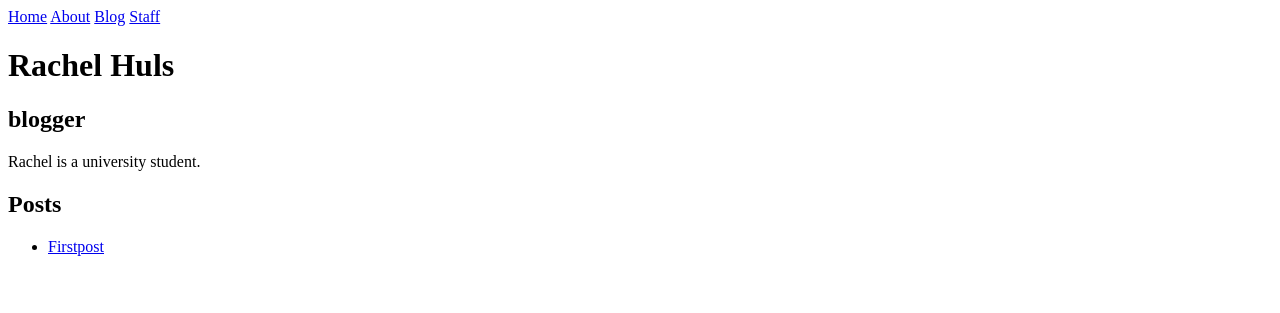
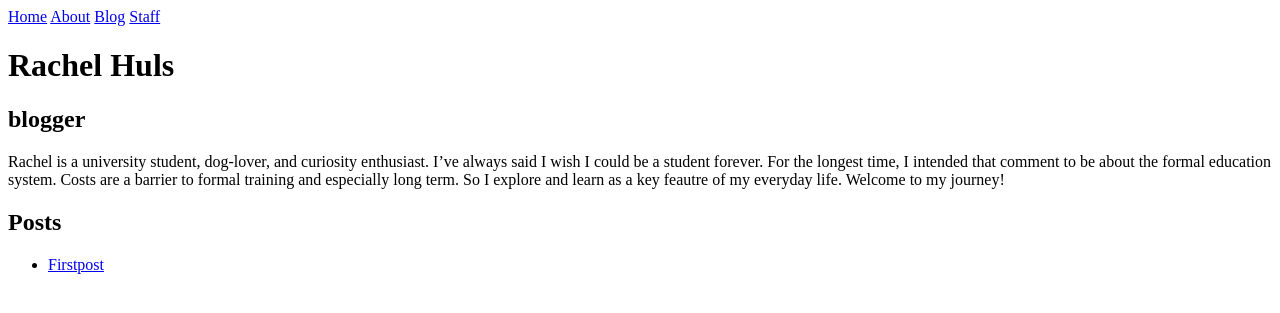
Before and after one commit to rachelhuls/rachelhuls.github.io, a Jekyll site: the page built from _authors/rachel.md, in a window 1280 px wide. Shown: the top 313 px of the page. Built offline with Jekyll 4.4.1, drawn with Linux system fonts in a browser that asks for light colours.

Commit message:
Update rachel.md

```diff
--- a/_authors/rachel.md
+++ b/_authors/rachel.md
@@ -3,4 +3,4 @@ short_name: rachel
 name: Rachel Huls
 position: blogger
 ---
-Rachel is a university student.
+Rachel is a university student, dog-lover, and curiosity enthusiast. I've always said I wish I could be a student forever. For the longest time, I intended that comment to be about the formal education system. Costs are a barrier to formal training and especially long term. So I explore and learn as a key feautre of my everyday life. Welcome to my journey!
```
